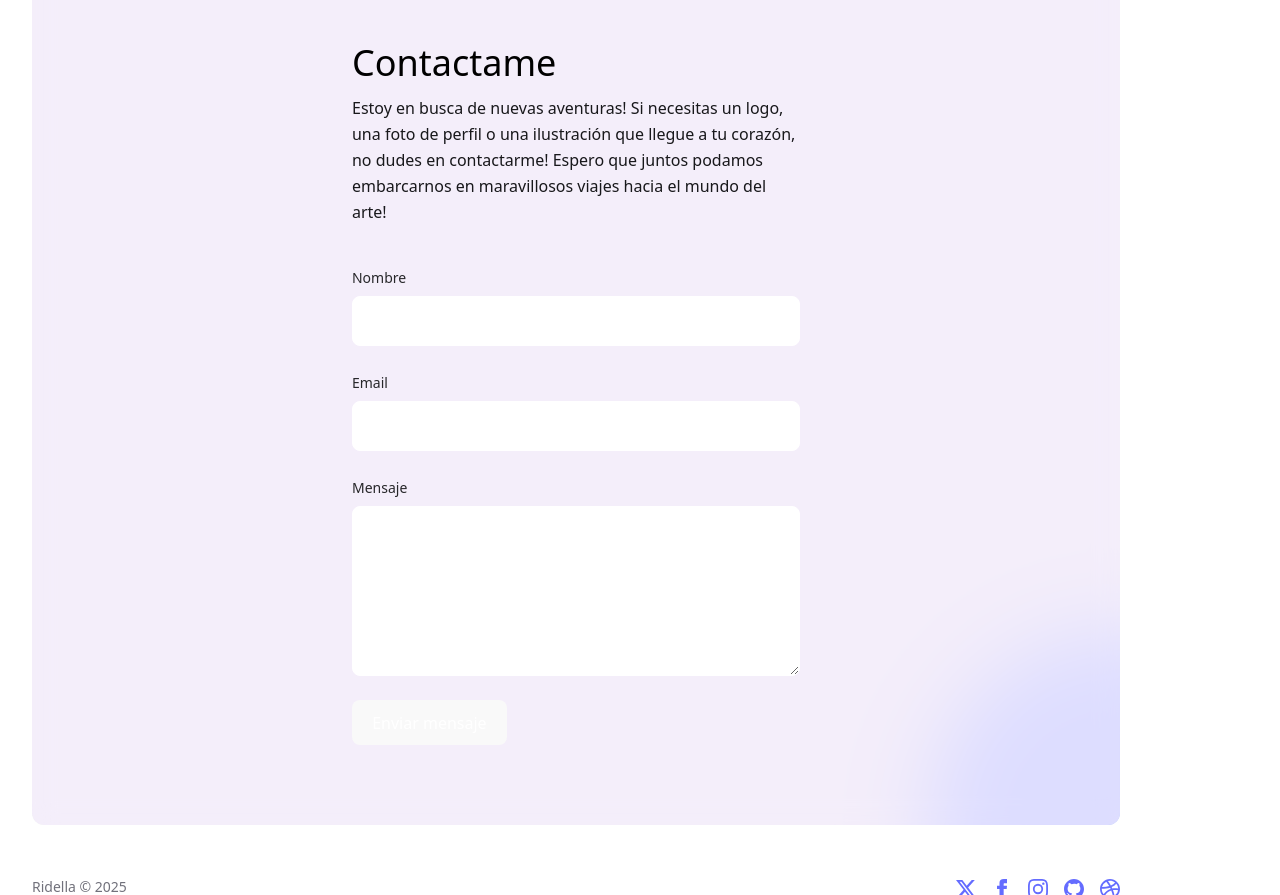
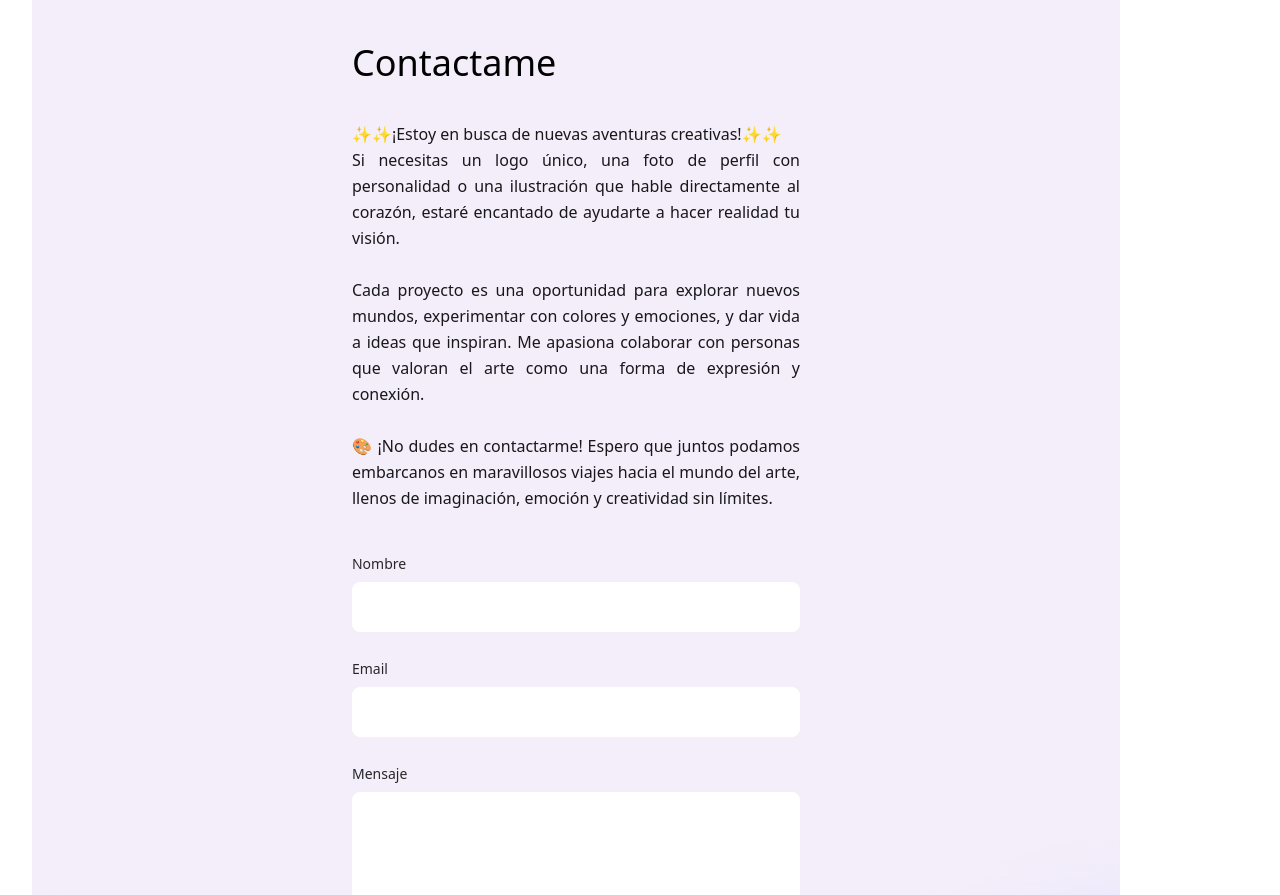
Before and after one commit to SvillacisH/landingProyecto03, a website built with Vite: page index.html in a window 1280 px wide. Shown: the part 2840-3735 px from the top of the page. Built offline with nearby package versions, Linux system fonts and the light colour scheme.

Commit message:
PROYECTO03 FINAL

```diff
--- a/index.html
+++ b/index.html
@@ -152,10 +152,8 @@
         </div>
 
         <script src="/functions.js"></script>
+
         <!-- END Projects -->
-
-
-        <!-- END Projects-->
 
         <!-- Contact -->
         <div id="contact"
@@ -174,10 +172,13 @@
             <h2 class="text-4xl font-medium text-black dark:text-white">
               Contactame
             </h2>
-            <h3 class="mt-3 leading-relaxed text-zinc-900 dark:text-zinc-200">
-              Estoy en busca de nuevas aventuras! Si necesitas un logo, una foto de perfil
-              o una ilustración que llegue a tu corazón, no dudes en contactarme! Espero
-              que juntos podamos embarcarnos en maravillosos viajes hacia el mundo del arte!
+            <h3 class="whitespace-pre-line text-justify mt-3 leading-relaxed text-zinc-900 dark:text-zinc-200">
+              ✨✨¡Estoy en busca de nuevas aventuras creativas!✨✨
+              Si necesitas un logo único, una foto de perfil con personalidad o una ilustración que hable directamente al corazón, estaré encantado de ayudarte a hacer realidad tu visión.
+
+              Cada proyecto es una oportunidad para explorar nuevos mundos, experimentar con colores y emociones, y dar vida a ideas que inspiran. Me apasiona colaborar con personas que valoran el arte como una forma de expresión y conexión.
+
+              🎨 ¡No dudes en contactarme! Espero que juntos podamos embarcanos en maravillosos viajes hacia el mundo del arte, llenos de imaginación, emoción y creatividad sin límites.
             </h3>
             <form onsubmit="return false;" class="mt-10 w-full space-y-6">
               <div class="space-y-2">
```
